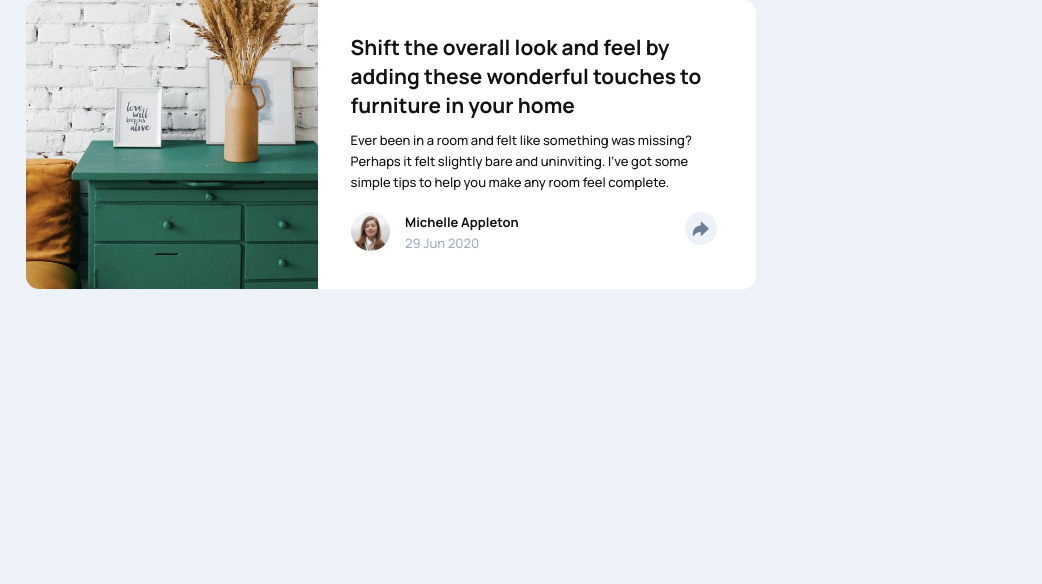
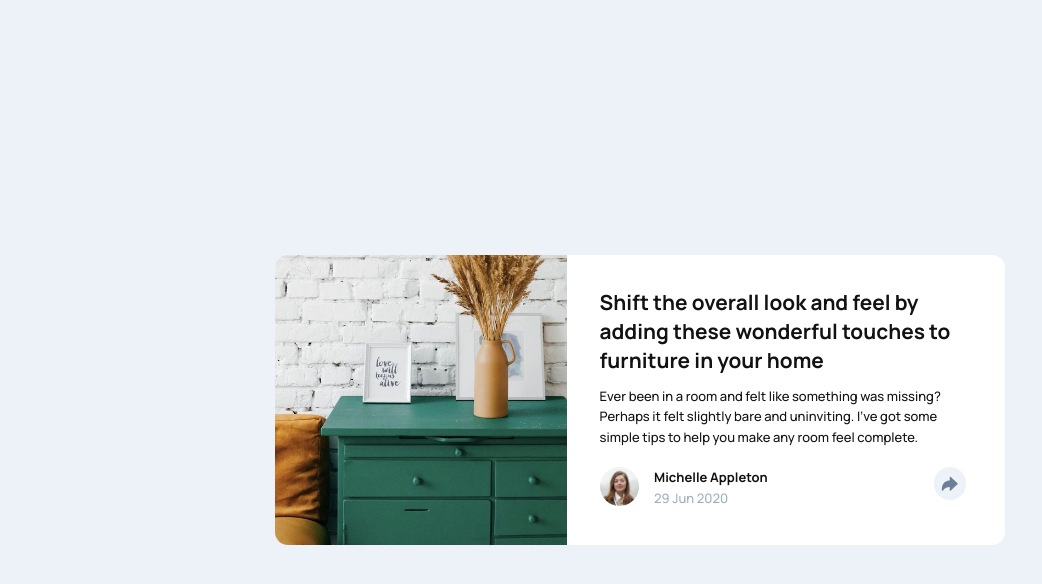
Before and after one commit to fbtot/article-preview-component, a plain HTML site: page index.html in a window 1280 px wide. Shown: the whole page, without its empty margins (0-1042 px from the left). Drawn offline with nearby package versions, Linux system fonts and the light colour scheme.

Commit message:
centered

```diff
--- a/scss/base/_html.scss
+++ b/scss/base/_html.scss
@@ -12,14 +12,14 @@ html {
 }
 
 body {
-  // @include center(flex);
+  @include center(flex);
+  @include antialias;
   font-family: var(--body-font-family);
   color: var(--text-color);
   background-color: var(--light-grayish-blue);
   line-height: 1.6em;
   min-height: 100vh;
   min-width: 100vw;
-  @include antialias;
 }
 
 /* ========================== § TYPOGRAPHY === */
```
Also changed, not shown: css/main.css, 1 other file.
